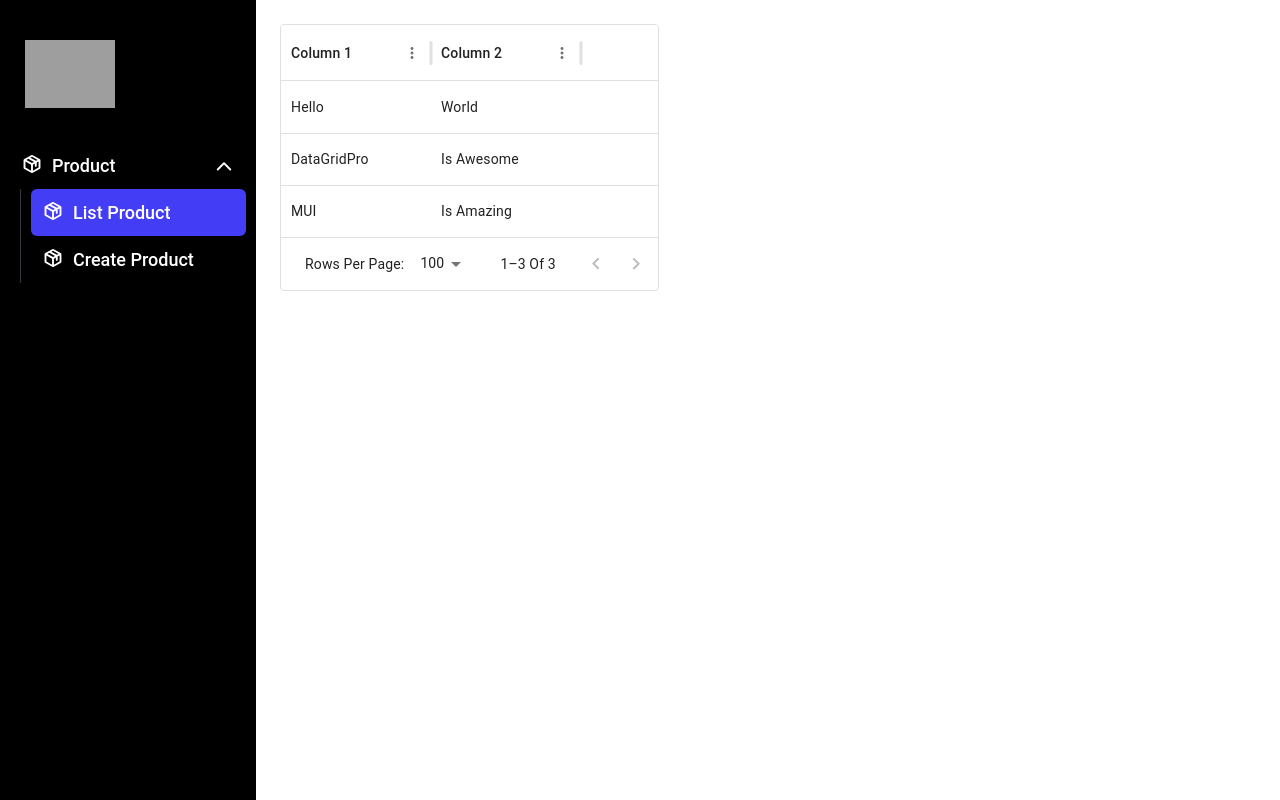
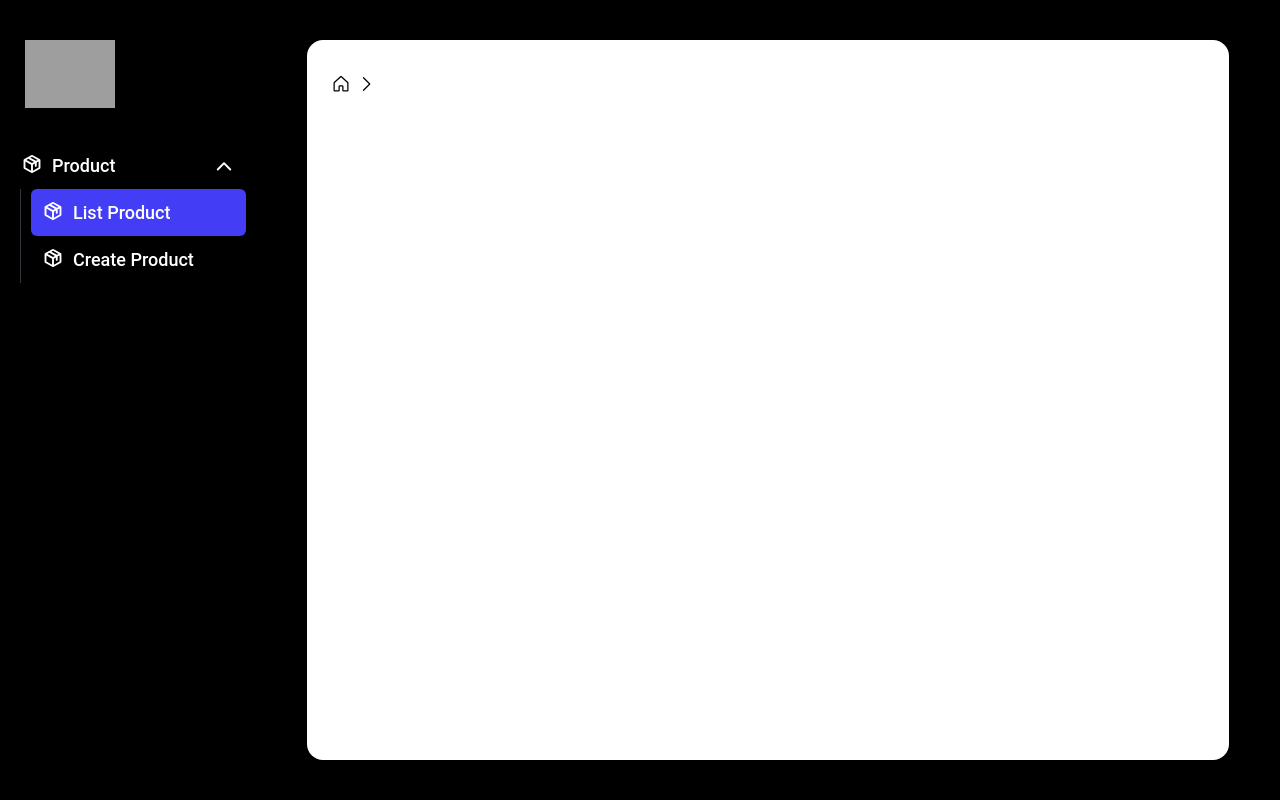
Before and after one commit to phuochau132/KhoaLuanFE, a React (Vite) app: page /admin in a window 1280 px wide. Built offline with nearby package versions, Linux system fonts and the light colour scheme; grey boxes are pictures that could not be loaded.

Commit message:
update ui for product admin v1

```diff
--- a/src/admin/admin.module.scss
+++ b/src/admin/admin.module.scss
@@ -2,6 +2,9 @@
     .bodyContentWrapper {
         display: flex;
         flex-direction: row;
+        .content {
+            flex: 1;
+        }
     }
 }
 
@@ -12,7 +15,7 @@
         width: 20%;
         height: 100vh;
         background-color: black;
-        padding: 10px
+        padding: 10px;
     }
 }
 
@@ -27,8 +30,26 @@
 // content
 .bodyContentWrapper {
     .content {
-        .wrapper {
-            padding: 24px
+        background-color: black;
+        height: 100vh;
+        display: flex;
+        .container {
+            width: 90%;
+            padding: 24px;
+            background-color: white;
+            height: 90%;
+            margin: auto;
+            border-radius: 16px;
         }
     }
 }
+
+.header {
+    .breadcrumb {
+        padding: 10px 0;
+        .wrapper{
+            gap: 5px
+        }
+
+    }
+}
--- a/src/admin/index.tsx
+++ b/src/admin/index.tsx
@@ -2,8 +2,10 @@ import classNames from "classnames/bind";
 import styles from "./admin.module.scss";
 import { TabAd } from "./components";
 import { useState, useCallback } from "react";
-import { ProductIcon } from "../assets/icon";
+import { ProductIcon, HomeIcon, ArrowLeftIcon } from "../assets/icon";
 import { ProductPage } from "./page";
+
+import { PageAdmin } from "../interface";
 const cx = classNames.bind(styles);
 const pages = [
     {
@@ -20,10 +22,11 @@ const pages = [
         ],
     },
 ];
+
 export default function AdminPage() {
     const [tabActivated, setTabActivated] = useState("list product");
     const [parentTabActivated, setParentTabActivated] = useState("Product");
-  const [content, setContent] = useState(<ProductPage />);
+    const [content, setContent] = useState<PageAdmin | null>(null);
     const handleTabActivated = useCallback(
         (e: any, item: any, callback: any) => {
             if (item.isParent) {
@@ -34,7 +37,7 @@ export default function AdminPage() {
                 }
             } else {
                 callback(item.tabName);
-        setContent(item.content);
+                setContent(item);
             }
         },
         [tabActivated, parentTabActivated]
@@ -64,17 +67,25 @@ export default function AdminPage() {
                                         callback={setParentTabActivated}
                                     >
                                         {item.children &&
-                      item.children.map((itemChild, childIndex) => {
+                                            item.children.map(
+                                                (itemChild, childIndex) => {
                                                     return (
                                                         <TabAd
-                            tabActivated={tabActivated}
-                            onClick={handleTabActivated}
+                                                            tabActivated={
+                                                                tabActivated
+                                                            }
+                                                            onClick={
+                                                                handleTabActivated
+                                                            }
                                                             key={childIndex}
                                                             item={itemChild}
-                            callback={setTabActivated}
+                                                            callback={
+                                                                setTabActivated
+                                                            }
                                                         />
                                                     );
-                      })}
+                                                }
+                                            )}
                                     </TabAd>
                                 );
                             })}
@@ -82,7 +93,32 @@ export default function AdminPage() {
                     </div>
                 </div>
                 <div className={cx("content")}>
-          <div className={cx("wrapper")}>{content}</div>
+                    <div className={cx("container")}>
+                        <header className={cx("header")}>
+                            <div className={cx("wrapper")}>
+                                <div className={cx("headerLeft")}>
+                                    <h1 className={cx("title")}>
+                                        {content && content.tabName}
+                                    </h1>
+                                    <div className={cx("breadcrumb")}>
+                                        <div className={cx("wrapper", "fl")}>
+                                            <HomeIcon />
+                                            <ArrowLeftIcon />
+                                            <span>
+                                                {content && content.tabName}
+                                            </span>
+                                        </div>
+                                    </div>
+                                </div>
+                                <div className={cx("headerRight")}></div>
+                            </div>
+                        </header>
+                        <div className={cx("contentWrapper")}>
+                            <div className={cx("wrapper")}>
+                                {content && content.content}
+                            </div>
+                        </div>
+                    </div>
                 </div>
             </div>
         </div>
--- a/src/admin/page/product/index.tsx
+++ b/src/admin/page/product/index.tsx
@@ -1,18 +1,117 @@
 import { DataGrid, GridRowsProp, GridColDef } from "@mui/x-data-grid";
+import * as React from "react";
+import { useProductQuery } from "../../../api/ProductApi";
 
 const rows: GridRowsProp = [
-  { id: 1, col1: "Hello", col2: "World" },
-  { id: 2, col1: "DataGridPro", col2: "is Awesome" },
-  { id: 3, col1: "MUI", col2: "is Amazing" },
+  {
+    id: 1,
+    id_label: 1,
+    label_name: "World",
+    product_image: "World",
+    product_name: "World",
+    product_price: "World",
+  },
+  {
+    id: 2,
+    id_label: 1,
+    label_name: "World",
+    product_image: "World",
+    product_name: "World",
+    product_price: "World",
+  },
+  {
+    id: 3,
+    id_label: 1,
+    label_name: "World",
+    product_image: "World",
+    product_name: "World",
+    product_price: "World",
+  },
+  {
+    id: 4,
+    id_label: 1,
+    label_name: "World",
+    product_image: "World",
+    product_name: "World",
+    product_price: "World",
+  },
+  {
+    id: 5,
+    id_label: 1,
+    label_name: "World",
+    product_image: "World",
+    product_name: "World",
+    product_price: "World",
+  },
+  {
+    id: 6,
+    id_label: 1,
+    label_name: "World",
+    product_image: "World",
+    product_name: "World",
+    product_price: "World",
+  },
+  {
+    id: 7,
+    id_label: 1,
+    label_name: "World",
+    product_image: "World",
+    product_name: "World",
+    product_price: "World",
+  },
+  {
+    id: 8,
+    id_label: 1,
+    label_name: "World",
+    product_image: "World",
+    product_name: "World",
+    product_price: "World",
+  },
+  {
+    id: 9,
+    id_label: 1,
+    label_name: "World",
+    product_image: "World",
+    product_name: "World",
+    product_price: "World",
+  },
+  {
+    id: 10,
+    id_label: 1,
+    label_name: "World",
+    product_image: "World",
+    product_name: "World",
+    product_price: "World",
+  },
+  {
+    id: 11,
+    id_label: 1,
+    label_name: "World",
+    product_image: "World",
+    product_name: "World",
+    product_price: "World",
+  },
 ];
+
 const columns: GridColDef[] = [
-  { field: "col1", headerName: "Column 1", width: 150 },
-  { field: "col2", headerName: "Column 2", width: 150 },
+  { field: "id", headerName: "Select", width: 100 },
+  { field: "id_label", headerName: "ID", width: 150 },
+  { field: "label_name", headerName: "Label Name", width: 150 },
+  { field: "product_image", headerName: "Product Image", width: 150 },
+  { field: "product_name", headerName: "Product Name", width: 150 },
+  { field: "product_price", headerName: "Product Price", width: 150 },
 ];
+
 export default function ProductPage() {
+  const { isLoading, data, error } = useProductQuery();
   return (
-    <div>
-      <DataGrid rows={rows} columns={columns} />
+    <div style={{ height: 400, width: "100%" }}>
+      <DataGrid
+        rows={rows}
+        columns={columns}
+        pageSizeOptions={[1, 2]}
+        checkboxSelection
+      />
     </div>
   );
 }
--- /dev/null
+++ b/src/api/ProductApi.tsx
@@ -0,0 +1,19 @@
+import { createApi } from "@reduxjs/toolkit/query/react";
+import { axiosBaseQuery } from "../base/BaseQuery";
+
+const ProductApi = createApi({
+  reducerPath: "productApi",
+  baseQuery: axiosBaseQuery,
+  endpoints: (builder) => ({
+    product: builder.query({
+      query: () => ({
+        url: `/product`,
+        method: "Get",
+      }),
+    }),
+  }),
+});
+
+export const useProductQuery: typeof ProductApi.useProductQuery =
+  ProductApi.useProductQuery;
+export default ProductApi;
--- a/src/api/index.tsx
+++ b/src/api/index.tsx
@@ -1 +1,2 @@
 export { default as PredictApi } from "./PredictApi";
+export { default as ProductApi } from "./ProductApi";
--- a/src/assets/icon/index.tsx
+++ b/src/assets/icon/index.tsx
@@ -1,8 +1,19 @@
-const ArrowIcon=()=>{
-    return <svg xmlns="http://www.w3.org/2000/svg" width="1em" height="1em" fill="var(--color-admin)" viewBox="0 0 256 256" ><path d="M216.49,104.49l-80,80a12,12,0,0,1-17,0l-80-80a12,12,0,0,1,17-17L128,159l71.51-71.52a12,12,0,0,1,17,17Z"></path></svg>
-}
-const ProductIcon=()=>{
-    return  <svg
+const ArrowIcon = () => {
+    return (
+        <svg
+            xmlns="http://www.w3.org/2000/svg"
+            width="1em"
+            height="1em"
+            fill="var(--color-admin)"
+            viewBox="0 0 256 256"
+        >
+            <path d="M216.49,104.49l-80,80a12,12,0,0,1-17,0l-80-80a12,12,0,0,1,17-17L128,159l71.51-71.52a12,12,0,0,1,17,17Z"></path>
+        </svg>
+    );
+};
+const ProductIcon = () => {
+    return (
+        <svg
             xmlns="http://www.w3.org/2000/svg"
             width="1em"
             height="1em"
@@ -11,6 +22,24 @@ const ProductIcon=()=>{
         >
             <path d="M225.6,62.64l-88-48.17a19.91,19.91,0,0,0-19.2,0l-88,48.17A20,20,0,0,0,20,80.19v95.62a20,20,0,0,0,10.4,17.55l88,48.17a19.89,19.89,0,0,0,19.2,0l88-48.17A20,20,0,0,0,236,175.81V80.19A20,20,0,0,0,225.6,62.64ZM128,36.57,200,76,178.57,87.73l-72-39.42Zm0,78.83L56,76,81.56,62l72,39.41ZM44,96.79l72,39.4v76.67L44,173.44Zm96,116.07V136.19l24-13.13V152a12,12,0,0,0,24,0V109.92l24-13.13v76.65Z"></path>
         </svg>
-
-}
-export {ProductIcon,ArrowIcon}
+    );
+};
+const HomeIcon = () => {
+    return (
+        <svg
+            xmlns="http://www.w3.org/2000/svg"
+            width="1em"
+            height="1em"
+            fill="black"
+            viewBox="0 0 256 256"
+        >
+            <path d="M218.83,103.77l-80-75.48a1.14,1.14,0,0,1-.11-.11,16,16,0,0,0-21.53,0l-.11.11L37.17,103.77A16,16,0,0,0,32,115.55V208a16,16,0,0,0,16,16H96a16,16,0,0,0,16-16V160h32v48a16,16,0,0,0,16,16h48a16,16,0,0,0,16-16V115.55A16,16,0,0,0,218.83,103.77ZM208,208H160V160a16,16,0,0,0-16-16H112a16,16,0,0,0-16,16v48H48V115.55l.11-.1L128,40l79.9,75.43.11.1Z"></path>
+        </svg>
+    );
+};
+const ArrowLeftIcon = () => {
+    return (
+        <svg xmlns="http://www.w3.org/2000/svg" width="1em" height="1em" fill="black" viewBox="0 0 256 256" font-size="var(--joy-fontSize-xs)"><path d="M181.66,133.66l-80,80a8,8,0,0,1-11.32-11.32L164.69,128,90.34,53.66a8,8,0,0,1,11.32-11.32l80,80A8,8,0,0,1,181.66,133.66Z"></path></svg>
+    );
+};
+export { ProductIcon, ArrowIcon, HomeIcon, ArrowLeftIcon };
--- a/src/interface/index.tsx
+++ b/src/interface/index.tsx
@@ -8,3 +8,8 @@ export interface ICamera {
   kind: string;
   label: string;
 }
+export interface PageAdmin {
+    tabName: string;
+    icon: React.ReactNode;
+    content: React.ReactNode;
+}
--- a/src/store/index.tsx
+++ b/src/store/index.tsx
@@ -1,14 +1,14 @@
 import { configureStore } from "@reduxjs/toolkit";
-import { PredictApi } from "../api";
+import { PredictApi, ProductApi } from "../api";
 import tabReducer from "../slice/tabSlice";
 
 export const store = configureStore({
   reducer: {
     [PredictApi.reducerPath]: PredictApi.reducer,
+    [ProductApi.reducerPath]: ProductApi.reducer,
     tabAdmin: tabReducer,
   },
 
-  // Thêm cấu hình middleware để dùng được các chức năng của RTK Query như caching, invalidation, polling, ...
   middleware: (getDefaultMiddleware) =>
     getDefaultMiddleware().concat(PredictApi.middleware),
 });
```
Lines whose indentation alone changed are shown as unchanged.
